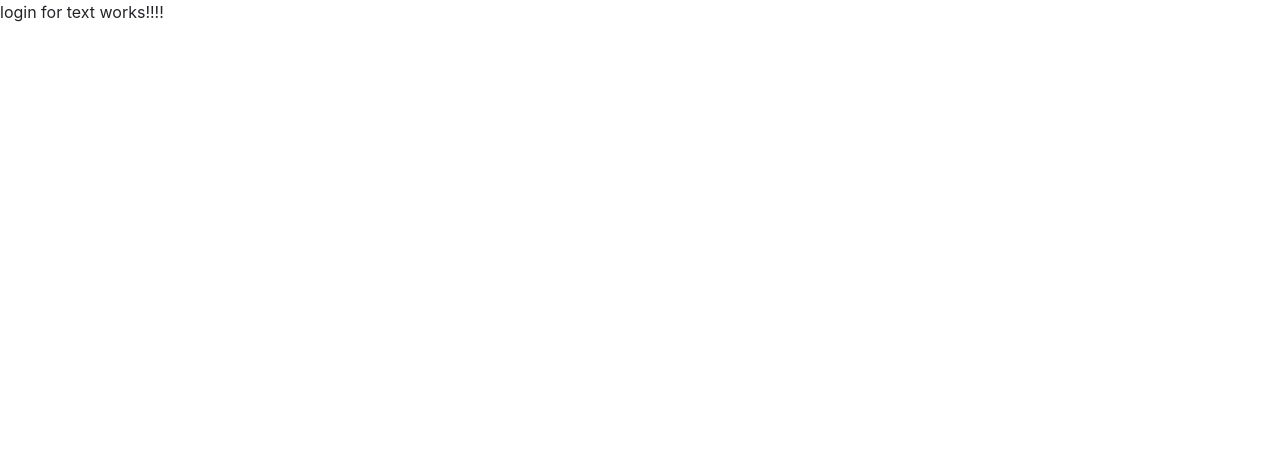
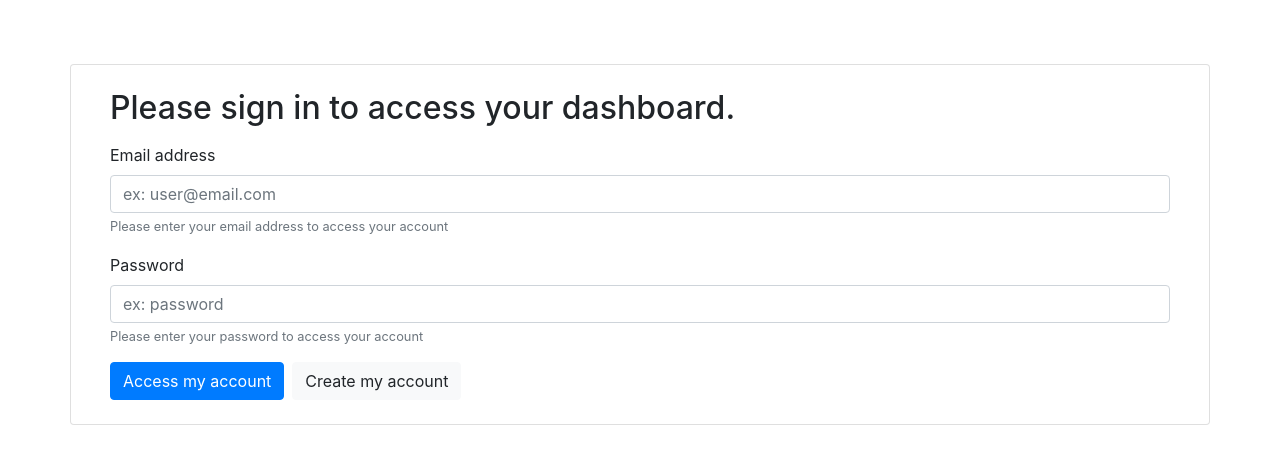
Before and after one commit to darthcoders2019/darthcoders2019-webapp, an Angular app: page /text/login in a window 1280 px wide. Shown: the top 464 px of the page. Built offline with nearby package versions, Linux system fonts and the light colour scheme.

Commit message:
login form

```diff
--- a/src/app/text/login/login.component.html
+++ b/src/app/text/login/login.component.html
@@ -1,3 +1,32 @@
-<p>
-  login for text works!!!!
-</p>
+
+<div class="container mt-5">
+	<div class="row">
+    <div class="col-lg-12 col-md-12 col-12" role="heading">
+      <!-- <h1 class="text-center">Welcome to {{ app_name }}</h1> -->
+    </div>
+  </div>
+
+  <div class="row mt-3 card p-4">
+    <div class="col-12 info">
+      <h2>Please sign in to access your dashboard.</h2>
+    </div>
+
+    <div class="col-12 mt-2">
+      <!-- <form> -->
+        <div class="form-group">
+          <label for="user_email">Email address</label>
+          <input type="email" class="form-control" id="user_email" aria-describedby="email_help" placeholder="ex: user@email.com" [(ngModel)]="user.email" required>
+          <small id="email_help" class="form-text text-muted">Please enter your email address to access your account</small>
+        </div>
+        <div class="form-group">
+          <label for="exampleInputPassword1">Password</label>
+          <input type="user_password" class="form-control" id="user_password" aria-describedby="password_help" placeholder="ex: password" [(ngModel)]="user.password" required>
+          <small id="password_help" class="form-text text-muted">Please enter your password to access your account</small>
+        </div>
+
+        <button class="btn btn-primary mr-2" (click)="login()">Access my account</button>
+        <button class="btn btn-light" routerLink="/text/register">Create my account</button>
+      <!-- </form>  -->
+    </div>
+  </div>
+</div>
--- a/src/app/text/login/login.component.ts
+++ b/src/app/text/login/login.component.ts
@@ -7,9 +7,18 @@ import { Component, OnInit } from '@angular/core';
 })
 export class LoginComponent implements OnInit {
 
-  constructor() { }
+  public user:any;
+
+  constructor() {
+    this.user = {};
+  }
 
   ngOnInit() {
   }
 
+  public login():void {
+    console.log('asd', this.user);
+  }
+
+
 }
```
